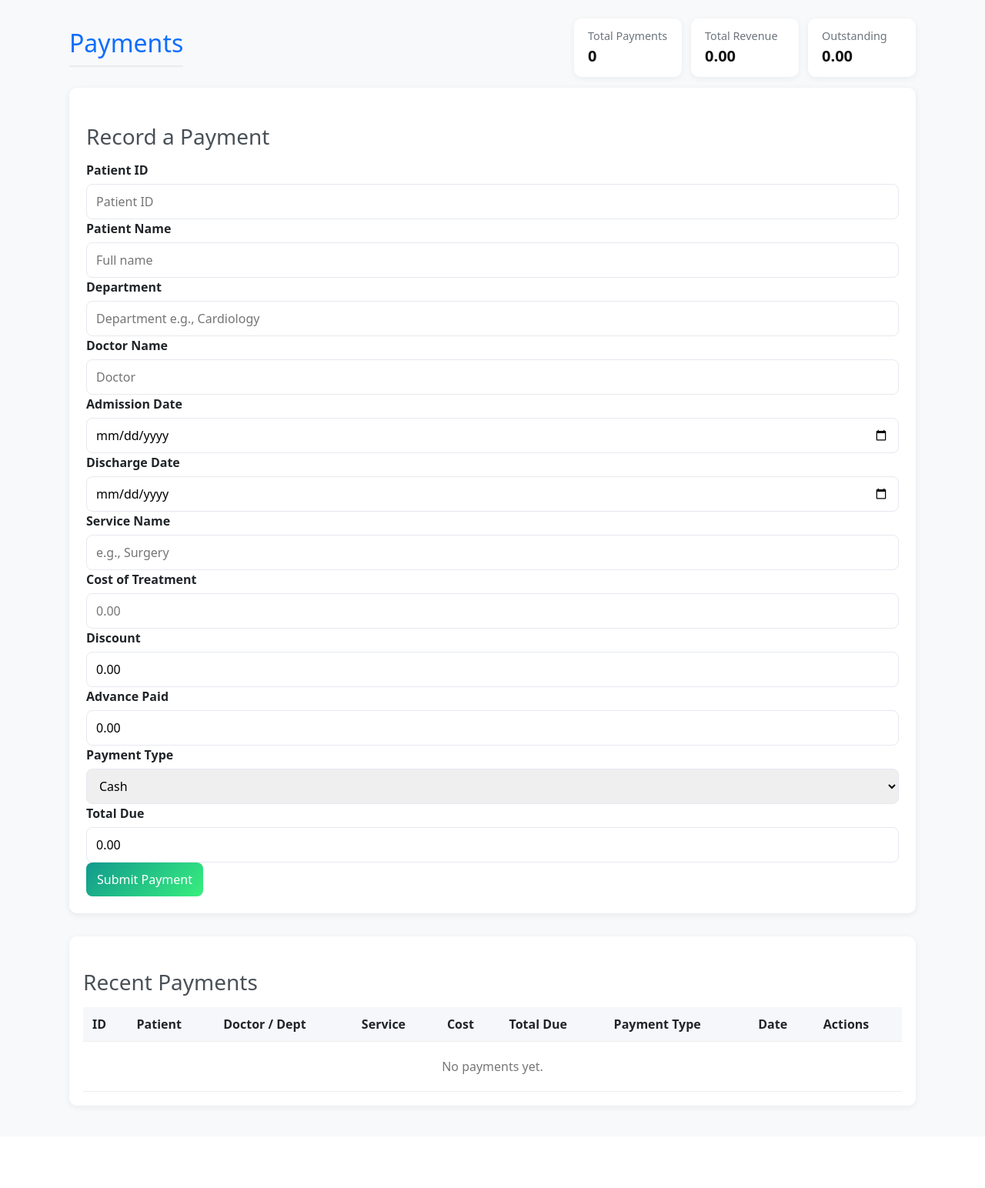
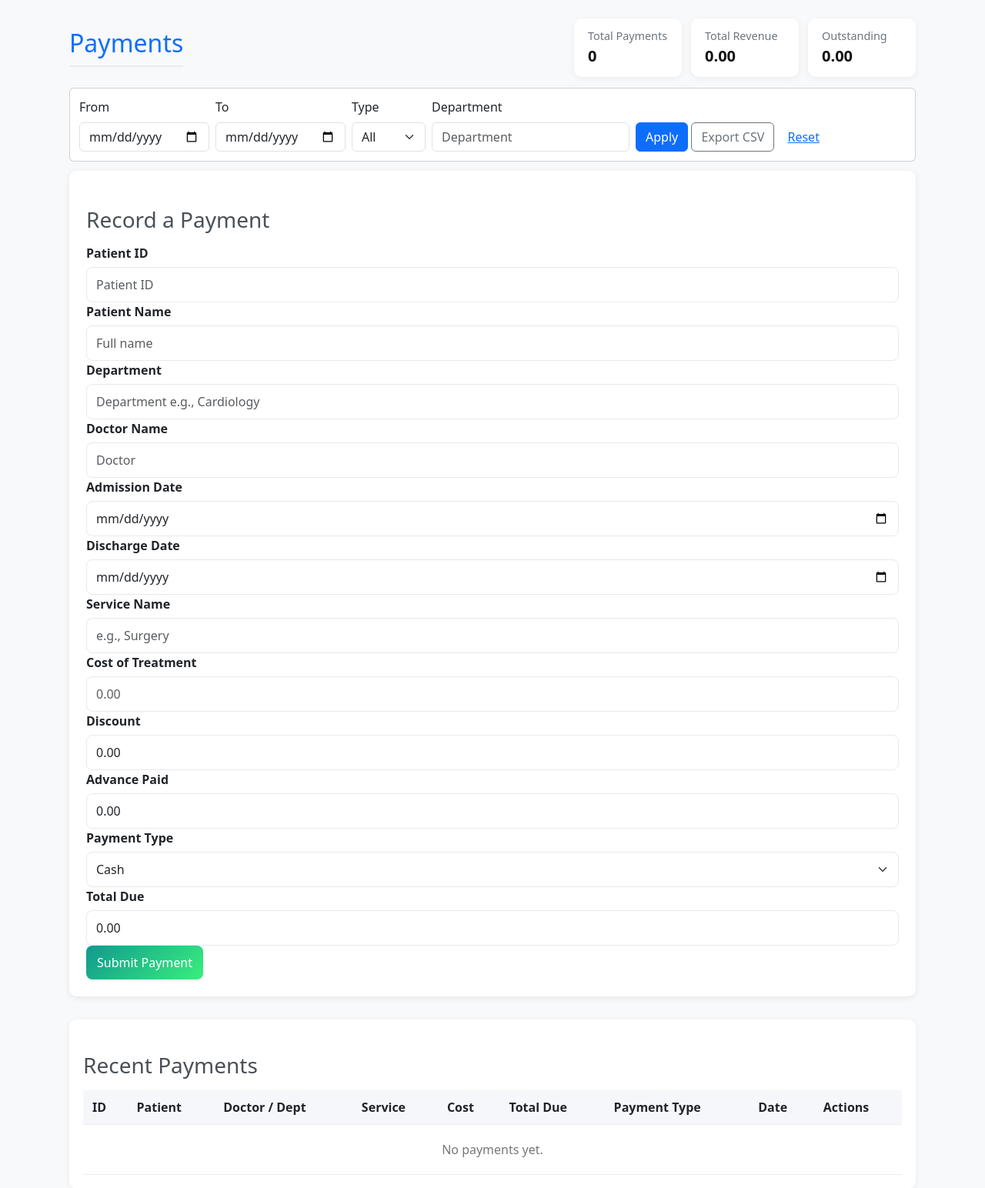
Before and after one commit to ATony2500/hms, a PHP site: page /payments.php in a window 1280 px wide. Shown: the part 56-1600 px from the top of the page at 77% size. Before the commit the page ends 1496 px from the top, so only its background shows below. Run offline with PHP 8.4, Linux system fonts and the light colour scheme; a user stored in the database is signed in; data that the repository does not hold is empty.

Commit message:
Update payments.php

```diff
--- a/payments.php
+++ b/payments.php
@@ -4,7 +4,48 @@ require_once 'config/database.php';
 requireLogin();
 
 $message = '';
-// show message from session if set (set after insert)
+$pageTitle = 'Payments';
+
+// --- Filters (from GET) ---
+$filter_from = isset($_GET['from']) ? $_GET['from'] : '';
+$filter_to = isset($_GET['to']) ? $_GET['to'] : '';
+$filter_type = isset($_GET['payment_type']) ? $_GET['payment_type'] : '';
+$filter_dept = isset($_GET['department']) ? $_GET['department'] : '';
+
+// build SQL filter string safely
+$where = '';
+if ($filter_from) {
+    $from = $conn->real_escape_string($filter_from);
+    $where .= " AND created_at >= '${from} 00:00:00'";
+}
+if ($filter_to) {
+    $to = $conn->real_escape_string($filter_to);
+    $where .= " AND created_at <= '${to} 23:59:59'";
+}
+if ($filter_type) {
+    $ft = $conn->real_escape_string($filter_type);
+    $where .= " AND payment_type = '${ft}'";
+}
+if ($filter_dept) {
+    $fd = $conn->real_escape_string($filter_dept);
+    $where .= " AND department LIKE '%${fd}%'";
+}
+
+// Export CSV handling for filtered results
+if (isset($_GET['export']) && $_GET['export'] == '1') {
+    $csvRes = $conn->query("SELECT * FROM payments WHERE 1=1 ${where} ORDER BY id DESC");
+    header('Content-Type: text/csv; charset=utf-8');
+    header('Content-Disposition: attachment; filename=payments_export.csv');
+    $out = fopen('php://output', 'w');
+    fputcsv($out, ['id','patient_id','patient_name','department','doctor_name','admission_date','discharge_date','service_name','cost','discount','advance_paid','total_due','payment_type','card_check_details','created_at']);
+    if ($csvRes) {
+        while ($r = $csvRes->fetch_assoc()) fputcsv($out, $r);
+    }
+    fclose($out);
+    exit();
+}
+
+// Read session message if any
 if (isset($_SESSION['message'])) {
     $message = $_SESSION['message'];
     unset($_SESSION['message']);
@@ -102,7 +143,7 @@ include 'includes/header.php';
 
 <?php
 // Summary numbers
-$totRes = $conn->query("SELECT COUNT(*) AS cnt, IFNULL(SUM(cost),0) AS total_revenue, IFNULL(SUM(total_due),0) AS total_outstanding FROM payments");
+$totRes = $conn->query("SELECT COUNT(*) AS cnt, IFNULL(SUM(cost),0) AS total_revenue, IFNULL(SUM(total_due),0) AS total_outstanding FROM payments WHERE 1=1 ${where}");
 $totals = ['cnt'=>0,'total_revenue'=>0,'total_outstanding'=>0];
 if ($totRes) { $totals = $totRes->fetch_assoc(); }
 ?>
@@ -126,6 +167,38 @@ if ($totRes) { $totals = $totRes->fetch_assoc(); }
         </div>
     </div>
 
+    <!-- Filters -->
+    <div class="card" style="padding:12px; margin-bottom:12px;">
+        <form method="GET" class="row g-2 align-items-end">
+            <div class="col-auto">
+                <label class="form-label">From</label>
+                <input type="date" name="from" value="<?php echo htmlspecialchars($filter_from); ?>" class="form-control">
+            </div>
+            <div class="col-auto">
+                <label class="form-label">To</label>
+                <input type="date" name="to" value="<?php echo htmlspecialchars($filter_to); ?>" class="form-control">
+            </div>
+            <div class="col-auto">
+                <label class="form-label">Type</label>
+                <select name="payment_type" class="form-select">
+                    <option value="">All</option>
+                    <option value="Cash" <?php if ($filter_type=='Cash') echo 'selected';?>>Cash</option>
+                    <option value="Card" <?php if ($filter_type=='Card') echo 'selected';?>>Card</option>
+                    <option value="Check" <?php if ($filter_type=='Check') echo 'selected';?>>Check</option>
+                </select>
+            </div>
+            <div class="col-auto">
+                <label class="form-label">Department</label>
+                <input type="text" name="department" value="<?php echo htmlspecialchars($filter_dept); ?>" class="form-control" placeholder="Department">
+            </div>
+            <div class="col-auto">
+                <button type="submit" class="btn btn-primary">Apply</button>
+                <a href="?export=1<?php echo ($filter_from? '&from='.urlencode($filter_from):'') . ($filter_to? '&to='.urlencode($filter_to):'') . ($filter_type? '&payment_type='.urlencode($filter_type):'') . ($filter_dept? '&department='.urlencode($filter_dept):''); ?>" class="btn btn-outline-secondary">Export CSV</a>
+                <a href="payments.php" class="btn btn-link">Reset</a>
+            </div>
+        </form>
+    </div>
+
     <?php if (!empty($message)) echo $message; ?>
 
     <div class="form-container">
@@ -134,57 +207,57 @@ if ($totRes) { $totals = $totRes->fetch_assoc(); }
             <div class="form-row">
                 <div class="form-group">
                     <label>Patient ID</label>
-                    <input type="text" name="patient_id" id="patient_id" placeholder="Patient ID" required>
+                    <input type="text" name="patient_id" id="patient_id" placeholder="Patient ID" required class="form-control">
                 </div>
                 <div class="form-group">
                     <label>Patient Name</label>
-                    <input type="text" name="patient_name" id="patient_name" placeholder="Full name" required>
+                    <input type="text" name="patient_name" id="patient_name" placeholder="Full name" required class="form-control">
                 </div>
             </div>
             <div class="form-row">
                 <div class="form-group">
                     <label>Department</label>
-                    <input type="text" name="department" id="department" placeholder="Department e.g., Cardiology" required>
+                    <input type="text" name="department" id="department" placeholder="Department e.g., Cardiology" required class="form-control">
                 </div>
                 <div class="form-group">
                     <label>Doctor Name</label>
-                    <input type="text" name="doctor_name" id="doctor_name" placeholder="Doctor" required>
+                    <input type="text" name="doctor_name" id="doctor_name" placeholder="Doctor" required class="form-control">
                 </div>
             </div>
             <div class="form-row">
                 <div class="form-group">
                     <label>Admission Date</label>
-                    <input type="date" name="admission_date" id="admission_date">
+                    <input type="date" name="admission_date" id="admission_date" class="form-control">
                 </div>
                 <div class="form-group">
                     <label>Discharge Date</label>
-                    <input type="date" name="discharge_date" id="discharge_date">
+                    <input type="date" name="discharge_date" id="discharge_date" class="form-control">
                 </div>
             </div>
             <div class="form-row">
                 <div class="form-group">
                     <label>Service Name</label>
-                    <input type="text" name="service_name" id="service_name" placeholder="e.g., Surgery" required>
+                    <input type="text" name="service_name" id="service_name" placeholder="e.g., Surgery" required class="form-control">
                 </div>
                 <div class="form-group">
                     <label>Cost of Treatment</label>
-                    <input type="number" step="0.01" name="cost" id="cost" placeholder="0.00" required oninput="recalc()">
+                    <input type="number" step="0.01" name="cost" id="cost" placeholder="0.00" required oninput="recalc()" class="form-control">
                 </div>
             </div>
             <div class="form-row">
                 <div class="form-group">
                     <label>Discount</label>
-                    <input type="number" step="0.01" name="discount" id="discount" value="0.00" oninput="recalc()">
+                    <input type="number" step="0.01" name="discount" id="discount" value="0.00" oninput="recalc()" class="form-control">
                 </div>
                 <div class="form-group">
                     <label>Advance Paid</label>
-                    <input type="number" step="0.01" name="advance_paid" id="advance_paid" value="0.00" oninput="recalc()">
+                    <input type="number" step="0.01" name="advance_paid" id="advance_paid" value="0.00" oninput="recalc()" class="form-control">
                 </div>
             </div>
             <div class="form-row">
                 <div class="form-group">
                     <label>Payment Type</label>
-                    <select name="payment_type" id="payment_type" onchange="toggleCardField()">
+                    <select name="payment_type" id="payment_type" onchange="toggleCardField()" class="form-select">
                         <option value="Cash">Cash</option>
                         <option value="Card">Card</option>
                         <option value="Check">Check</option>
@@ -192,14 +265,14 @@ if ($totRes) { $totals = $totRes->fetch_assoc(); }
                 </div>
                 <div class="form-group" id="card_check_group" style="display:none;">
                     <label>Card / Check Details</label>
-                    <input type="text" name="card_check_details" id="card_check_details" placeholder="Card last 4 / Check #">
+                    <input type="text" name="card_check_details" id="card_check_details" placeholder="Card last 4 / Check #" class="form-control">
                 </div>
             </div>
             <input type="hidden" name="ajax" value="0" id="ajax_flag">
             <div class="form-row">
                 <div class="form-group">
                     <label>Total Due</label>
-                    <input type="text" id="total_due_display" readonly>
+                    <input type="text" id="total_due_display" readonly class="form-control">
                 </div>
             </div>
             <button type="submit" class="btn btn-success">Submit Payment</button>
@@ -225,7 +298,7 @@ if ($totRes) { $totals = $totRes->fetch_assoc(); }
                     </thead>
                     <tbody>
                         <?php
-                        $pRes = $conn->query("SELECT * FROM payments ORDER BY id DESC LIMIT 10");
+                        $pRes = $conn->query("SELECT * FROM payments WHERE 1=1 ${where} ORDER BY id DESC LIMIT 10");
                         if ($pRes && $pRes->num_rows > 0) {
                             while ($p = $pRes->fetch_assoc()):
                         ?>
```
